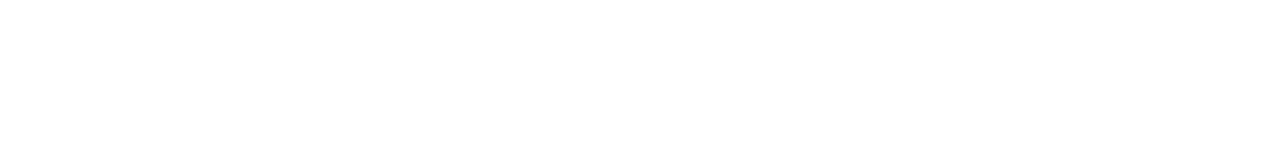
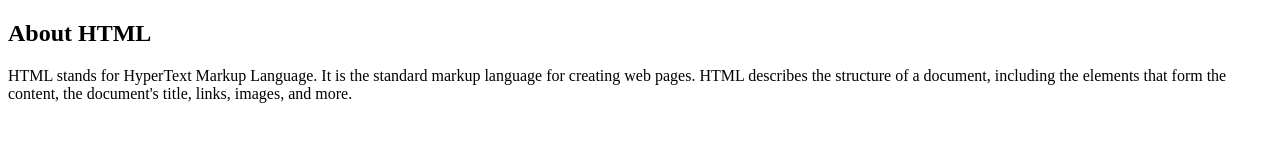
Before and after one commit to muntahridoy/project-showcase, a plain HTML site: page about.html in a window 1280 px wide. Drawn offline with Linux system fonts and the light colour scheme.

Commit message:
about html some chenged

```diff
--- a/about.html
+++ b/about.html
@@ -6,6 +6,12 @@
   <title>About HTML</title>
 </head>
 <body>
+  <h2>
+    About HTML
+  </h2>
+  <p>
+    HTML stands for HyperText Markup Language. It is the standard markup language for creating web pages. HTML describes the structure of a document, including the elements that form the content, the document's title, links, images, and more.
+  </p>
 
 </body>
 </html>
```
